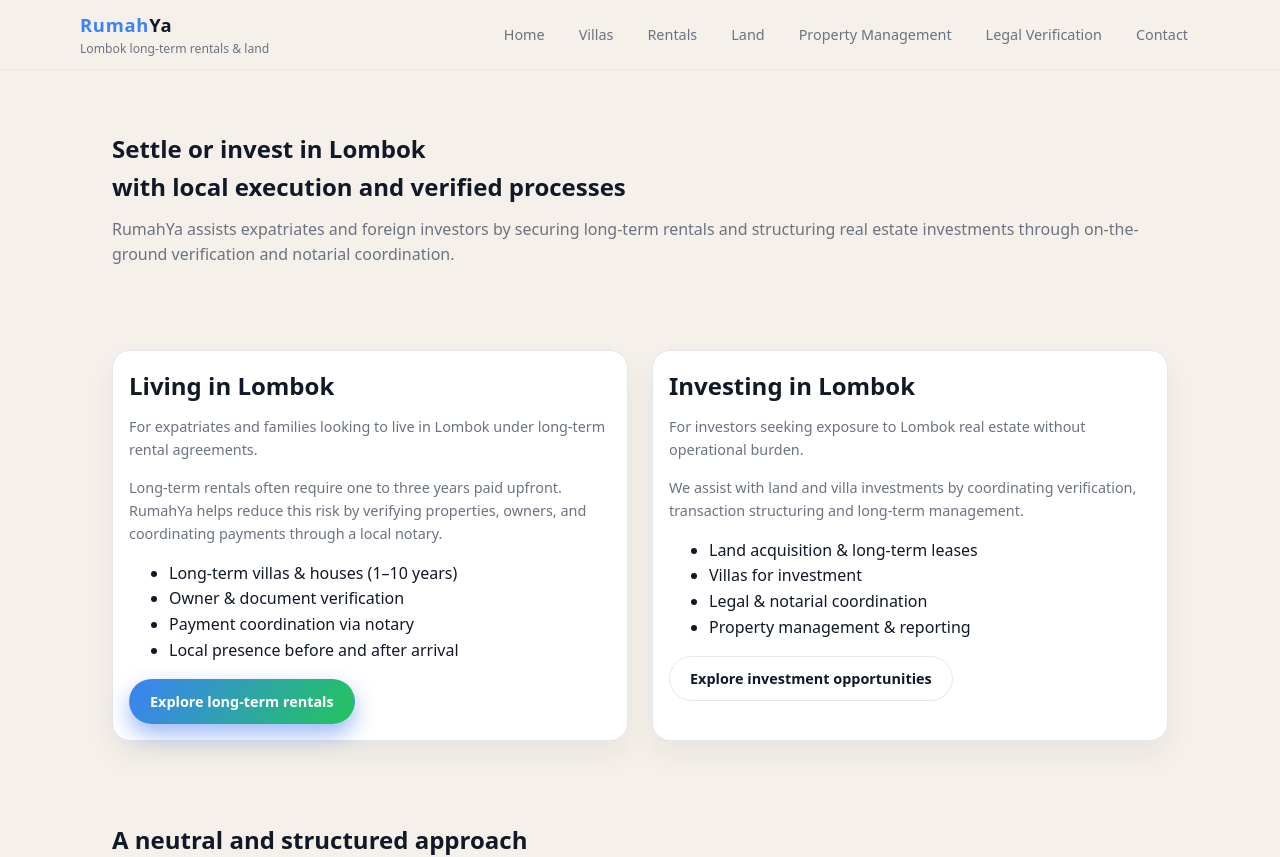
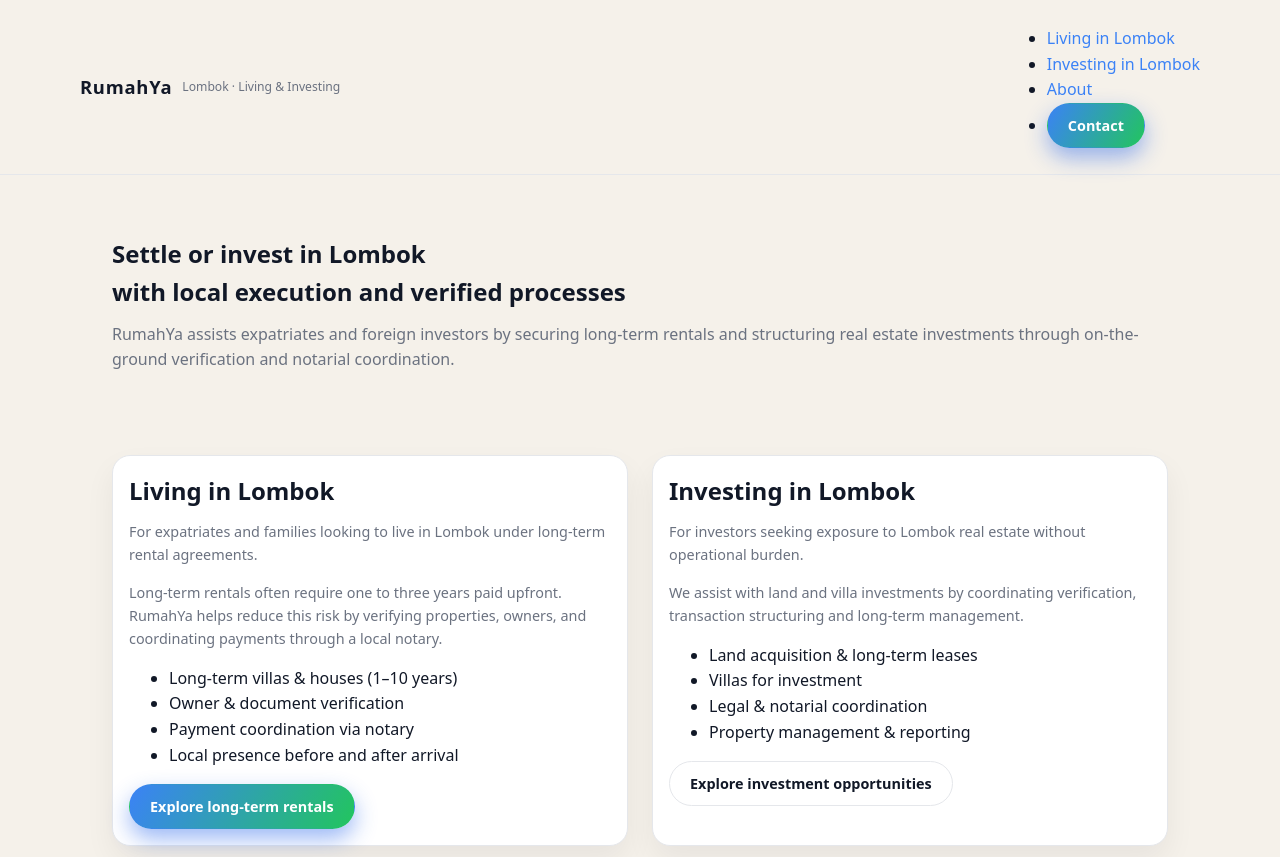
Before and after one commit to joachimvc42/RumahV1, a Next.js app: page / in a window 1280 px wide. Shown: the top 857 px of the page. Built offline with nearby package versions, Linux system fonts and the light colour scheme.

Commit message:
Restructure header navigation around Living vs Investing pillars

```diff
--- a/components/Header.tsx
+++ b/components/Header.tsx
@@ -2,94 +2,73 @@
 
 import Link from 'next/link';
 import { usePathname } from 'next/navigation';
-import { useState } from 'react';
 
 export default function Header() {
   const pathname = usePathname();
-  const [navOpen, setNavOpen] = useState(false);
 
-  const isActive = (href: string) => {
-    if (href === '/') return pathname === '/';
-    return pathname?.startsWith(href);
-  };
+  const isActive = (path: string) =>
+    pathname === path || pathname.startsWith(path + '/');
 
   return (
     <header className="site-header">
       <div className="container header-inner">
-        <Link href="/" className="brand" onClick={() => setNavOpen(false)}>
-          <div className="brand-text">
-            <div className="brand-name">
-              <span>Rumah</span>Ya
-            </div>
-            <div className="brand-tagline">Lombok long-term rentals &amp; land</div>
-          </div>
+
+        {/* BRAND */}
+        <Link href="/" className="brand">
+          <span className="brand-name">
+            <strong>Rumah</strong>Ya
+          </span>
+          <span className="brand-tagline">
+            Lombok · Living & Investing
+          </span>
         </Link>
 
-        {/* Mobile hamburger button */}
+        {/* NAVIGATION */}
+        <nav className="primary-nav" id="primaryNav">
+          <ul>
+            <li className={isActive('/rentals') ? 'active' : ''}>
+              <Link href="/rentals">
+                Living in Lombok
+              </Link>
+            </li>
+
+            <li className={isActive('/land') || isActive('/villa') ? 'active' : ''}>
+              <Link href="/land">
+                Investing in Lombok
+              </Link>
+            </li>
+
+            <li className={isActive('/about') ? 'active' : ''}>
+              <Link href="/about">
+                About
+              </Link>
+            </li>
+
+            <li className={isActive('/contact') ? 'active' : ''}>
+              <Link href="/contact" className="btn btn-primary btn-small">
+                Contact
+              </Link>
+            </li>
+          </ul>
+        </nav>
+
+        {/* MOBILE TOGGLE */}
         <button
-          className={`nav-toggle${navOpen ? ' is-open' : ''}`}
-          aria-expanded={navOpen}
+          className="nav-toggle"
           type="button"
           aria-label="Toggle navigation"
-          id="navToggle"
-          onClick={() => setNavOpen((v) => !v)}
+          onClick={() => {
+            const nav = document.getElementById('primaryNav');
+            if (nav) {
+              nav.classList.toggle('is-open');
+            }
+          }}
         >
           <span />
           <span />
           <span />
         </button>
 
-        <nav className={`nav-main${navOpen ? ' is-open' : ''}`} id="primaryNav">
-          <Link
-            href="/"
-            className={`nav-link ${isActive('/') ? 'active' : ''}`}
-            onClick={() => setNavOpen(false)}
-          >
-            Home
-          </Link>
-          <Link
-            href="/villa"
-            className={`nav-link ${isActive('/villa') ? 'active' : ''}`}
-            onClick={() => setNavOpen(false)}
-          >
-            Villas
-          </Link>
-          <Link
-            href="/rentals"
-            className={`nav-link ${isActive('/rentals') ? 'active' : ''}`}
-            onClick={() => setNavOpen(false)}
-          >
-            Rentals
-          </Link>
-          <Link
-            href="/land"
-            className={`nav-link ${isActive('/land') ? 'active' : ''}`}
-            onClick={() => setNavOpen(false)}
-          >
-            Land
-          </Link>
-          <Link
-            href="/property-management"
-            className={`nav-link ${isActive('/property-management') ? 'active' : ''}`}
-            onClick={() => setNavOpen(false)}
-          >
-            Property Management
-          </Link>
-          <Link
-            href="/legal-verification"
-            className={`nav-link ${isActive('/legal-verification') ? 'active' : ''}`}
-            onClick={() => setNavOpen(false)}
-          >
-            Legal Verification
-          </Link>
-          <Link
-            href="/contact"
-            className={`nav-link ${isActive('/contact') ? 'active' : ''}`}
-            onClick={() => setNavOpen(false)}
-          >
-            Contact
-          </Link>
-        </nav>
       </div>
     </header>
   );
```
